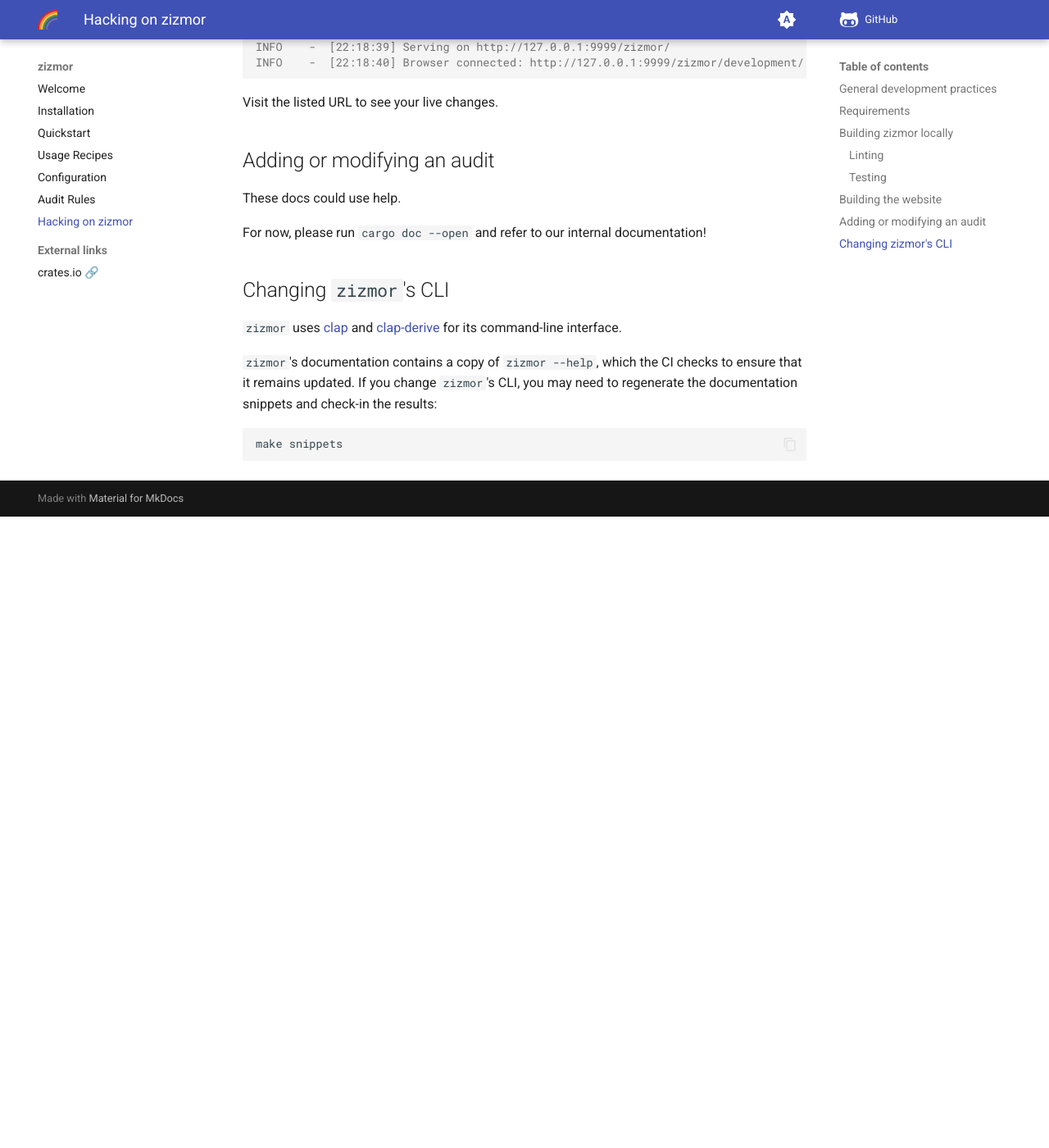
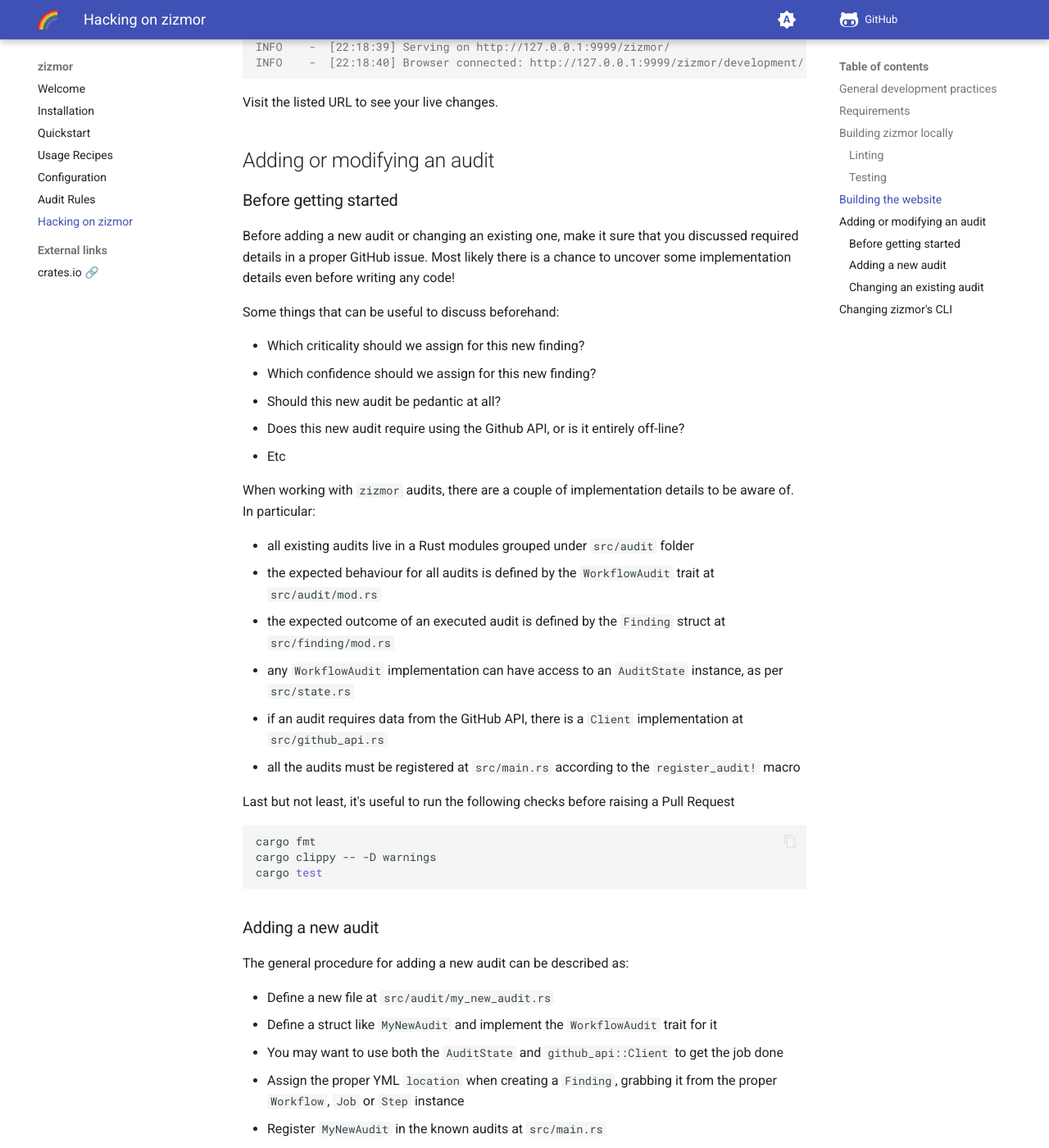
Before and after one commit to zizmorcore/zizmor, an MkDocs documentation site: the page built from docs/development.md, in a window 1280 px wide and 1400 px high, scrolled down 2174 px. Shown: the whole window at 82% size. Built offline with MkDocs 1.6.1 and Material for MkDocs 9.7.7, drawn with Linux system fonts in a browser that asks for light colours; comment, search, counter and statistics services are not loaded; before the commit the page ends 2804 px from its top, so only the background shows below that; some of the changed text lies outside the part shown.

Commit message:
docs: adds recommentations on how to add or change audits

````diff
--- a/docs/development.md
+++ b/docs/development.md
@@ -116,10 +116,62 @@
 
 ## Adding or modifying an audit
 
-These docs could use help.
+### Before getting started
 
-For now, please run `cargo doc --open` and refer to our internal
-documentation!
+Before adding a new audit or changing an existing one, make it sure that you discussed required
+details in a proper GitHub issue. Most likely there is a chance to uncover some implementation
+details even before writing any code!
+
+Some things that can be useful to discuss beforehand:
+
+- Which criticality should we assign for this new finding?
+- Which confidence should we assign for this new finding?
+- Should this new audit be pedantic at all?
+- Does this new audit require using the Github API, or is it entirely off-line?
+- Etc
+
+When working with `zizmor` audits,  there are a couple of implementation details to be aware of.
+In particular:
+
+- all existing audits live in a Rust modules grouped under `src/audit` folder
+- the expected behaviour for all audits is defined by the `WorkflowAudit` trait at `src/audit/mod.rs`
+- the expected outcome of an executed audit is defined by the `Finding` struct at `src/finding/mod.rs`
+- any `WorkflowAudit` implementation can have access to an `AuditState` instance, as per `src/state.rs`
+- if an audit requires data from the GitHub API, there is a `Client` implementation at `src/github_api.rs`
+- all the audits must be registered at `src/main.rs` according to the `register_audit!` macro
+
+Last but not least, it's useful to run the following checks before raising a Pull Request
+
+```bash
+cargo fmt
+cargo clippy -- -D warnings
+cargo test
+```
+
+### Adding a new audit
+
+The general procedure for adding a new audit can be described as:
+
+- Define a new file at `src/audit/my_new_audit.rs`
+- Define a struct like `MyNewAudit` and implement the `WorkflowAudit` trait for it
+- You may want to use both the `AuditState` and `github_api::Client` to get the job done
+- Assign the proper YML `location` when creating a `Finding`, grabbing it from the proper `Workflow`, `Job` or `Step` instance
+- Register `MyNewAudit` in the known audits at `src/main.rs`
+- Add proper integration tests covering some scenarios at `tests/acceptance.rs`
+- Add proper docs for this new audit at `docs/audits`. Please add related public information about the underlying vulnerability
+- Raise your Pull Request!
+
+> Remember : when in doubt, you can always refer to existing implementations as well!
+
+### Changing an existing audit
+
+The general procedure for changing an existing audit is:
+
+- Locate the existing audit file at `src/audit`
+- Change the behaviour to match new requirements there (e.g. consuming a new CLI info exposed through `AuditState`)
+- Ensure that tests and samples at `tests/` reflect changed behaviour accordingly (e.g. the confidence for finding has changed)
+- Ensure that `docs/audits` reflect changed behaviour accordingly (e.g. an audit that is no longer pedantic)
+- Raise your Pull Request
 
 ## Changing `zizmor`'s CLI
 
````
Also changed, not shown: docs/audits.md (+1 -1 lines).
